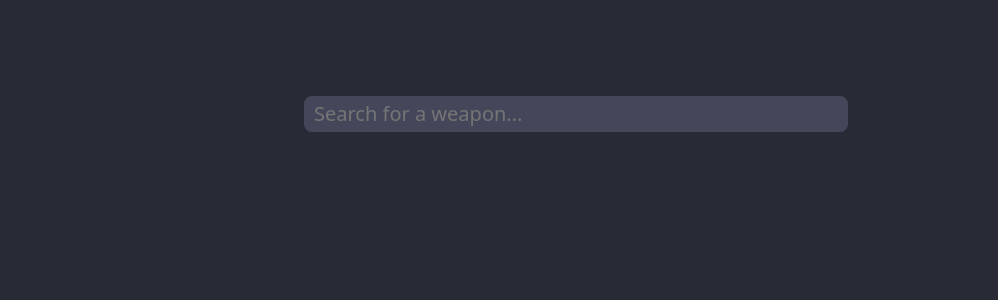
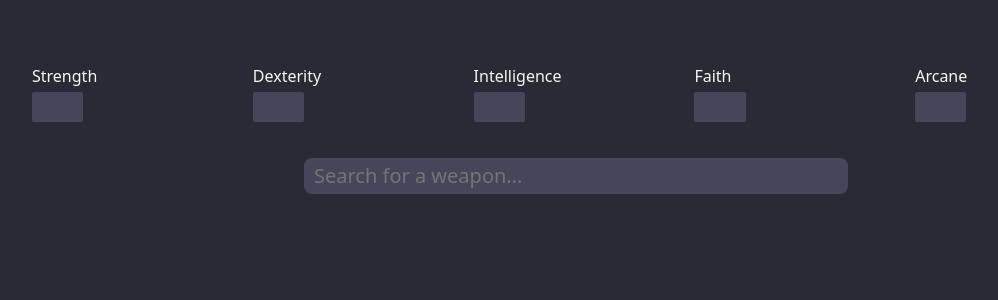
Before and after one commit to Plutoneus/simple-weapon-search, a Vue app: page / in a window 1280 px wide. Shown: the top 300 px of the page, without its empty margins (64-1062 px from the left). Built offline with nearby package versions, Linux system fonts and the light colour scheme.

Commit message:
Character Sheet

```diff
--- a/package.json
+++ b/package.json
@@ -13,7 +13,7 @@
     "core-js": "^3.8.3",
     "graphql-request": "^6.0.0",
     "vue": "^3.2.13",
-    "vuex": "^4.0.2"
+    "vuex": "^4.1.0"
   },
   "devDependencies": {
     "@babel/core": "^7.12.16",
--- a/src/App.vue
+++ b/src/App.vue
@@ -1,17 +1,20 @@
 <template>
   <div id="app">
+    <CharacterSheet />
     <WeaponSearch />
   </div>
 </template>
 
 <script>
+import CharacterSheet from './components/CharacterSheet.vue';
 import WeaponSearch from './components/WeaponSearch.vue';
 
 export default {
   name: 'App',
   components: {
-    WeaponSearch
-  }
+    WeaponSearch,
+    CharacterSheet
+}
 };
 </script>
 
@@ -23,5 +26,6 @@ export default {
   margin-left: 3rem;
   border-radius: 8px;
   font-family: system-ui, -apple-system, BlinkMacSystemFont, 'Segoe UI', Roboto, Oxygen, Ubuntu, Cantarell, 'Open Sans', 'Helvetica Neue', sans-serif;
+  color: $color-primary;
 }
 </style>
--- /dev/null
+++ b/src/components/CharacterSheet.vue
@@ -0,0 +1,87 @@
+<template>
+    <div class="form-container">
+        <form >
+            <label>
+                Strength
+                <input class="stat-input" type="number" v-model.number="str" @input="emitUpdate">
+            </label>
+            <label>
+                Dexterity
+                <input class="stat-input" type="number" v-model.number="dex" @input="emitUpdate">
+            </label>
+            <label>
+                Intelligence
+                <input class="stat-input" type="number" v-model.number="int" @input="emitUpdate">
+            </label>
+            <label>
+                Faith
+                <input class="stat-input" type="number" v-model.number="fai" @input="emitUpdate">
+            </label>
+            <label>
+                Arcane
+                <input class="stat-input" type="number" v-model.number="arc" @input="emitUpdate">
+            </label>
+        </form>
+    </div>
+</template>
+
+<script>
+import { mapMutations } from 'vuex';
+
+export default {
+  data() {
+    return {
+      str: null,
+      dex: null,
+      int: null,
+      fai: null,
+      arc: null,
+    };
+  },
+  methods: {
+    ...mapMutations(['updateCharacterStats']),
+    emitUpdate() {
+      const stats = {
+        str: this.str,
+        dex: this.dex,
+        int: this.int,
+        fai: this.fai,
+        arc: this.arc,
+      };
+      this.updateCharacterStats(stats);
+    },
+  },
+};
+</script>
+
+
+<style lang="scss">
+.form-container {
+    display: flex;
+    justify-content: center;
+    margin: 0;
+    padding: 0;
+}
+form {
+  display: flex;
+  gap: 1rem;
+}
+.stat-input {
+    width: 25%;
+    display: flex;
+    // font-size: 1.25rem;
+    margin-top: .25rem;
+    margin-bottom: .25rem;
+    // width: 50%;
+    outline: none;
+    background-color: $color-secondary;
+    border-radius: 2px;
+    padding-left: .5rem;
+    color: $color-primary;
+    border: 2px solid $color-secondary;
+
+    &:focus{
+        border: 2px solid #6272a4;
+    }
+}
+</style>
--- a/src/components/WeaponSearch.vue
+++ b/src/components/WeaponSearch.vue
@@ -1,14 +1,10 @@
 <template>
     <div>
         <SearchBar @search="searchWeapons" />
-        <!-- <SearchBar @search="searchSorceries" /> -->
         <div class="row custom-row">
             <div v-for="weapon in weaponsWithNonZeroAttack" :key="weapon.id" class="col-12 col-sm-6 col-md-4 col-lg-2 custom-col">
                 <WeaponCard :weapon="weapon" />
             </div>
-            <!-- <div v-for="sorcery in sorceries" :key="sorcery.id" class="col-12 col-sm-6 col-md-4 col-lg-2 custom-col">
-                <h3>{{ sorcery.name }}</h3>
-            </div> -->
         </div>
     </div>
 </template>
@@ -28,12 +24,13 @@ export default {
             searchQuery: "",
             weapons: [],
             sorceries: [],
+            incantations: [],
         };
     },
     methods: {
-        async searchAll(searchQuery) {
-            await this.searchWeapons(searchQuery);
+        async searchSpells(searchQuery) {
             await this.searchSorceries(searchQuery);
+            await this.searchIncantations(searchQuery);
         },
         async searchWeapons(searchQuery) {
             if (!searchQuery) return;
@@ -53,6 +50,15 @@ export default {
                 console.error(error);
             }
         },
+        async searchIncantations(searchQuery) {
+            if (!searchQuery) return;
+            try {
+                const response = await axios.get(`https://eldenring.fanapis.com/api/incantations?name=${encodeURIComponent(searchQuery)}&limit=12`);
+                this.incantations = response.data.data;
+            } catch (error) {
+                console.error(error);
+            }
+        },
     },
     computed: {
         weaponsWithNonZeroAttack() {
@@ -66,8 +72,8 @@ export default {
 
                     return {
                         name: attrName,
-                        amount: requiredAttr ? requiredAttr.amount : "-",
-                        scaling: scalingAttr ? scalingAttr.scaling : "-",
+                        amount: requiredAttr ? requiredAttr.amount : 0,
+                        scaling: scalingAttr ? scalingAttr.scaling : 0,
                     };
                 });
 
--- a/src/components/WeaponTable.vue
+++ b/src/components/WeaponTable.vue
@@ -19,11 +19,15 @@
             <td>{{ attribute.name }}</td>
             <td>{{ attribute.amount }}</td>
             <td>{{ attribute.scaling }}</td>
+            <td v-if="!canEquip(attribute.name, attribute.amount)" class="fail text-center">X</td>
+            <td v-else class="pass text-center">O</td>
         </tr>
     </table>
 </template>
 
 <script>
+import { mapState } from 'vuex';
+
 export default {
     props: {
         attack: {
@@ -35,8 +39,18 @@ export default {
             required: true,
         },
     },
+    computed: {
+      ...mapState(['characterStats']),
+    },
+    methods: {
+        canEquip(stat, requiredAmount) {
+            const lowercaseStat = stat.toLowerCase();
+            return this.characterStats[lowercaseStat] >= requiredAmount;
+        },
+    },
 };
 </script>
+
 
 <style lang="scss">
 .statTable {
@@ -50,6 +64,12 @@ export default {
         margin-right: -20px;
         color: $color-primary;
     }
+    .fail {
+        color: #ff5555;
+    }
+    .pass {
+        color: #50fa7b;
+    }
 }
 </style>
 <!-- Your styles here -->
--- a/src/main.js
+++ b/src/main.js
@@ -1,6 +1,6 @@
-import { createApp } from 'vue';
+import { createApp } from 'vue'
+import store from './store';
 import App from './App.vue';
 import 'bootstrap/dist/css/bootstrap.css'
-// import './global.scss';
 
-createApp(App).mount('#app');
+createApp(App).use(store).mount('#app');
--- /dev/null
+++ b/src/store.js
@@ -0,0 +1,19 @@
+import { createStore } from 'vuex';
+
+export default createStore({
+  state: {
+    characterStats: {
+      str: 0,
+      dex: 0,
+      int: 0,
+      fai: 0,
+      arc: 0,
+    },
+  },
+  mutations: {
+    updateCharacterStats(state, stats) {
+      state.characterStats = stats;
+      console.log("UPDATED STATS: ", stats)
+    },
+  },
+});
```
Also changed, not shown: 1 other file (tests, documents, lock files or other folders).
